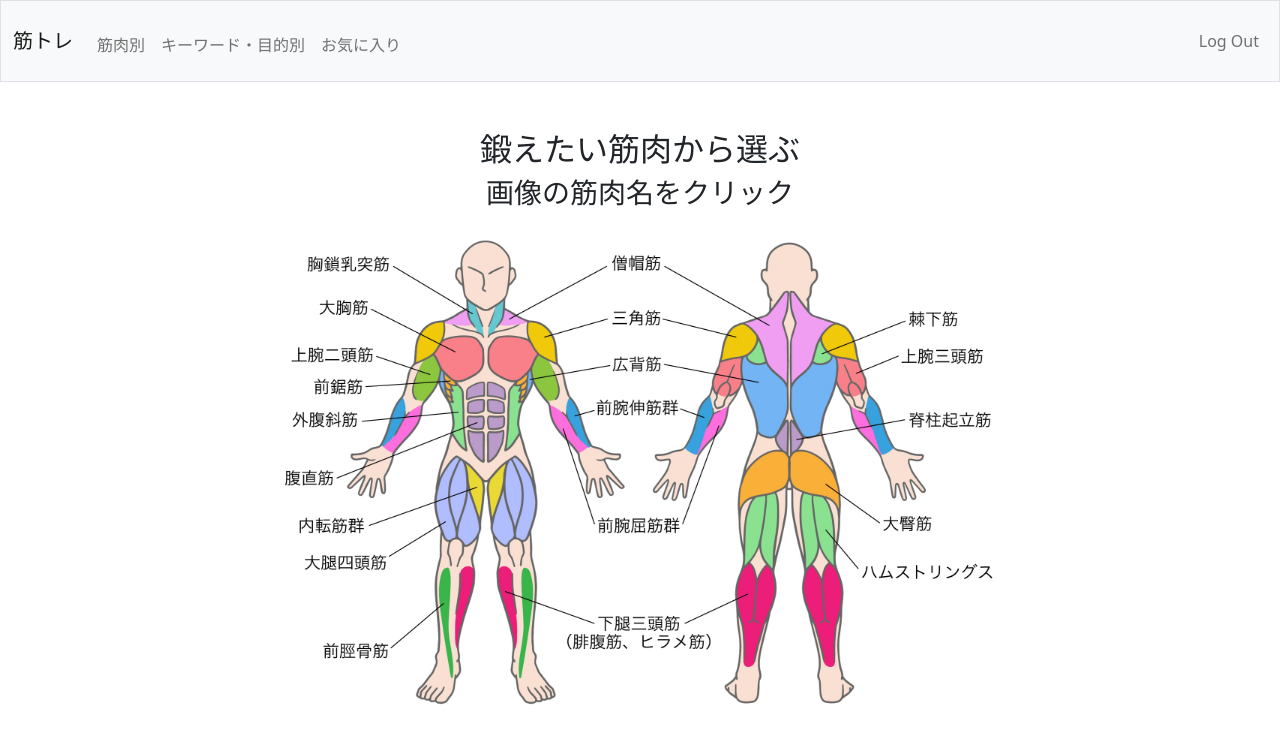
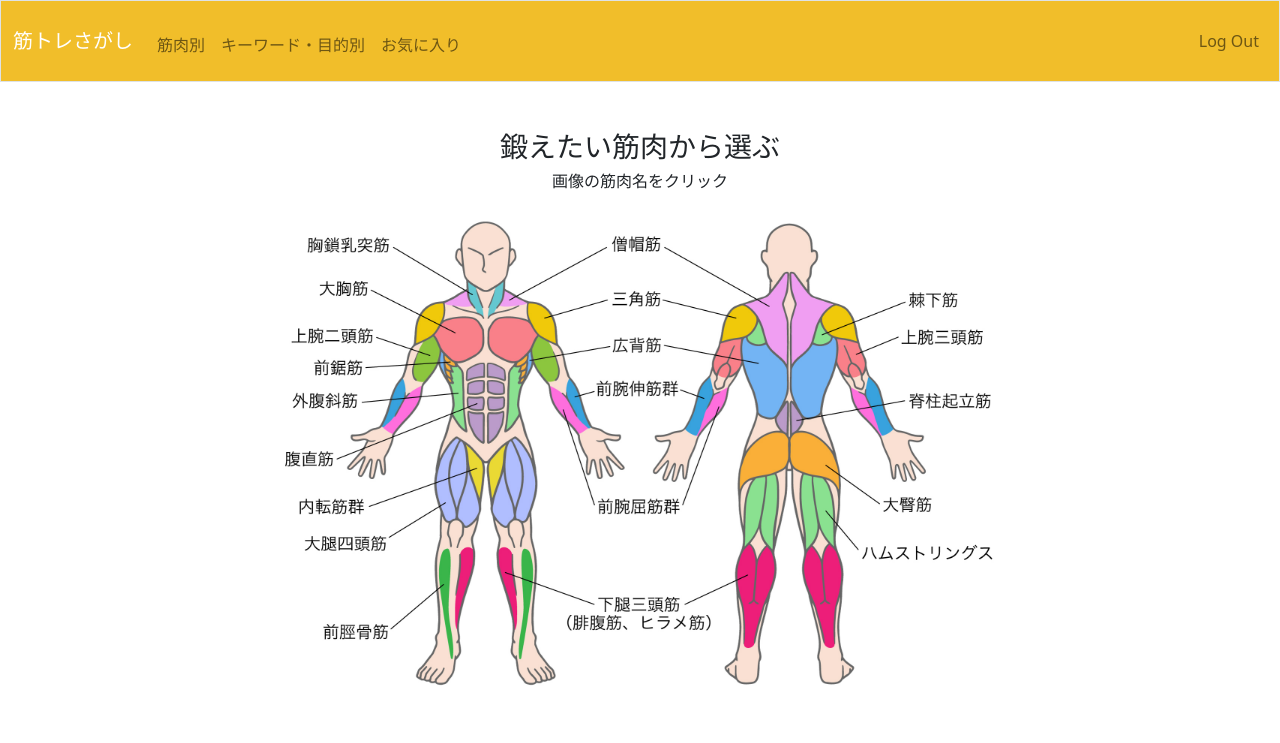
Before and after one commit to shukurimu0121/team_project, a Flask app: page / in a window 1280 px wide. Shown: the top 743 px of the page. Run offline with Flask 2, Linux system fonts and the light colour scheme; a user stored in the database is signed in; some libraries are stand-ins or nearby versions.

Commit message:
index layout変更　伊達

```diff
--- a/team/templates/index.html
+++ b/team/templates/index.html
@@ -5,10 +5,10 @@
 {% endblock %}
 
 {% block main %}
-    <div class="left">
-        <h2>鍛えたい筋肉から選ぶ</h2>
-        <h3>画像の筋肉名をクリック</h3>
-    </div>
+    <div class="container-fluid">
+        <h3>鍛えたい筋肉から選ぶ</h3>
+        <h6 class="--bs-gray-600">画像の筋肉名をクリック</h6>
+
         <div class="center">
             <img src="/static/images/body.jpg" usemap="#ImageMap" width="750" height="512" alt="全身筋肉">
             <map name="ImageMap">
@@ -34,4 +34,5 @@
                 <area shape="rect" coords="587,332,740,375" href="result?muscle=ハムストリングス" target="_blank" rel="noopener noreferrer" alt="ハムストリングス">
             </map>
         </div>
+    </div>
 {% endblock %}
--- a/team/templates/layout.html
+++ b/team/templates/layout.html
@@ -16,9 +16,8 @@
 
         {% block style %}
         <style>
-            .navber {
-                color: #3B71D7;
-                background-color: #CECED1;
+            .nav-backcolor {
+                background-color: #F1BE2A;
             }
         </style>
         {% endblock %}
@@ -31,15 +30,15 @@
         <!-- https://favicon.io/emoji-favicons/money-bag/ -->
         <link href="/static/favicon.ico" rel="shortcut icon">
 
-        <title>{% block title %}{% endblock %}</title>
+        <title>{% block title %}筋トレさがし{% endblock %}</title>
 
     </head>
 
     <body>
-        <nav class="bg-light border navbar navbar-expand-md navbar-light sticky-top">
+        <nav class="border navbar nav-backcolor navbar-expand-md navbar-light sticky-top">
             <div class="container-fluid d-flex align-items-center">
                 <div>
-                <a class="navbar-brand" href="/">筋トレ</a>
+                <a class="navbar-brand font-weight-bold text-white" href="/">筋トレさがし</a>
                 </div>
                 <button aria-controls="navbar" aria-expanded="false" aria-label="Toggle navigation" class="navbar-toggler" data-bs-target="#navbar" data-bs-toggle="collapse" type="button">
                     <span class="navbar-toggler-icon"></span>
```
Also changed, not shown: 1 other file. Lines whose indentation alone changed are shown as unchanged.
